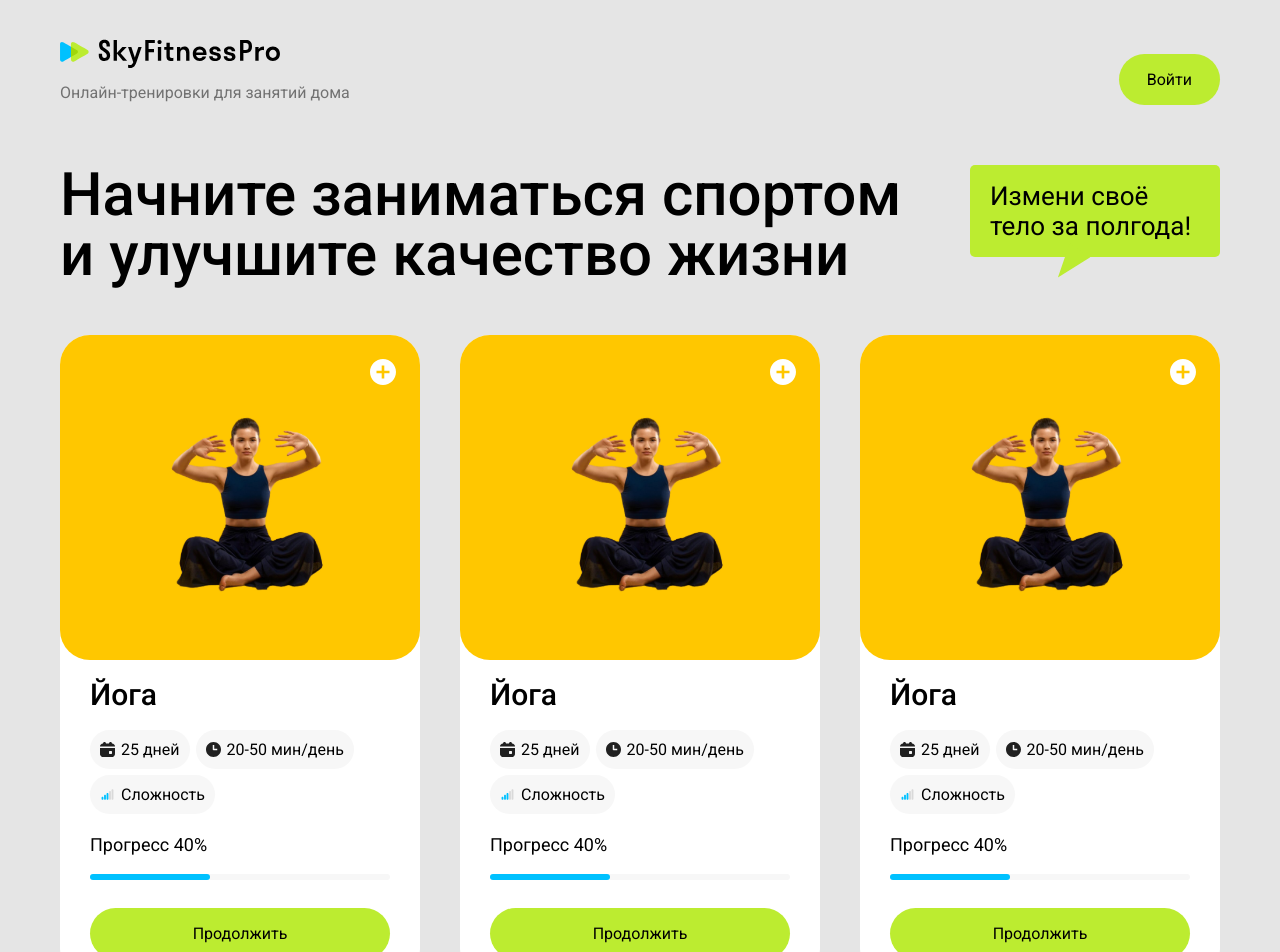
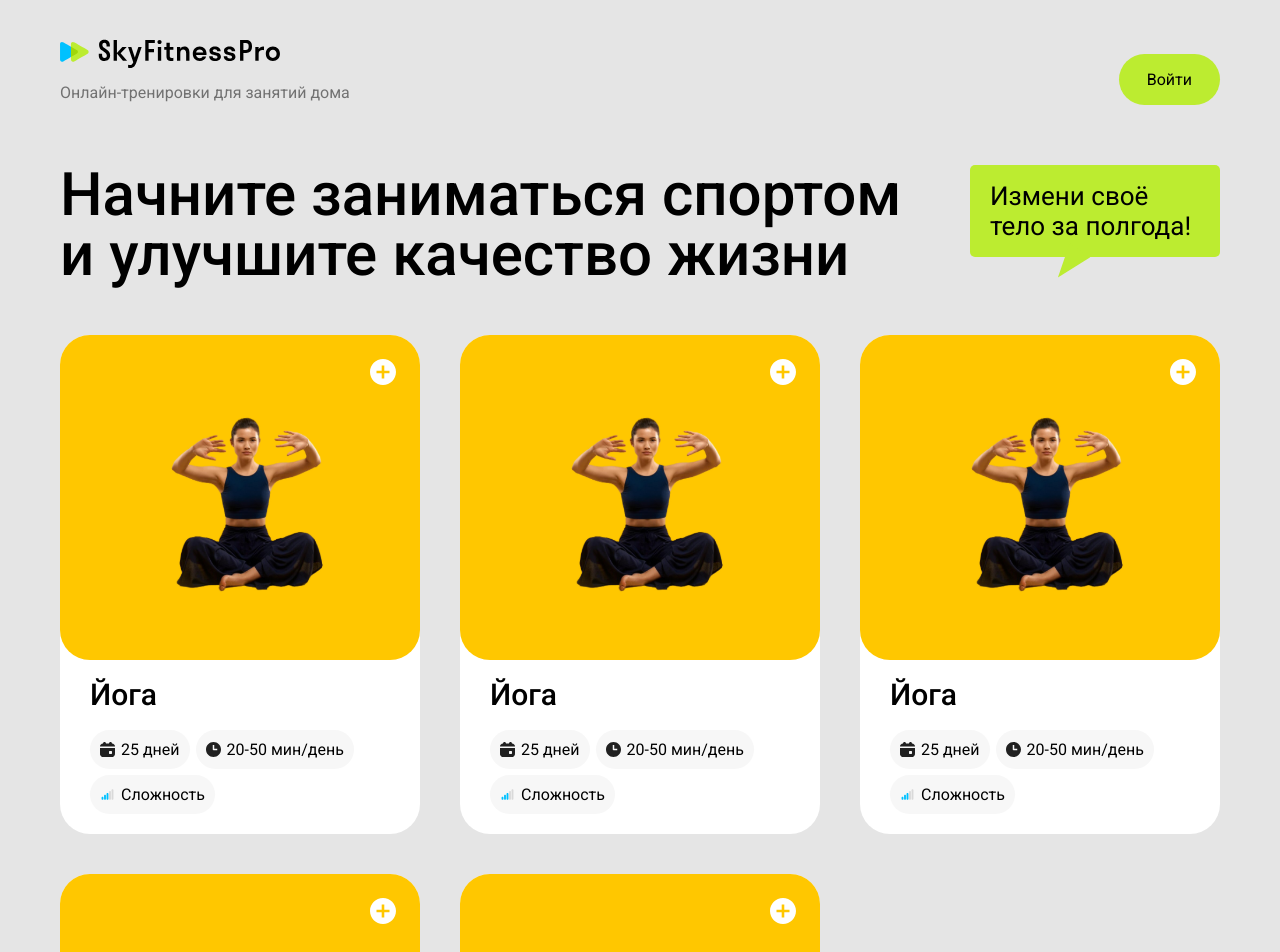
Before and after one commit to ax1lebafer/fitness-app, a Next.js app: page / in a window 1280 px wide. Shown: the top 952 px of the page. Built offline with nearby package versions, Linux system fonts and the light colour scheme.

Commit message:
Implemented display of progress bar only on profile page

```diff
--- a/src/components/Card.tsx
+++ b/src/components/Card.tsx
@@ -1,8 +1,14 @@
+"use client";
+
 import Image from "next/image";
 import Link from "next/link";
 import ProgressBar from "@/components/ProgressBar";
+import { usePathname } from "next/navigation";
 
 export default function Card() {
+  const pathname = usePathname();
+  const isProfilePage = pathname === "profile";
+
   return (
     <div className="w-[360px] bg-white rounded-[30px]">
       <div className="relative h-[325px]">
@@ -55,7 +61,7 @@ export default function Card() {
             <p className="text-[16px]">Сложность</p>
           </div>
         </div>
-        <ProgressBar />
+        {isProfilePage && <ProgressBar />}
       </div>
     </div>
   );
```
